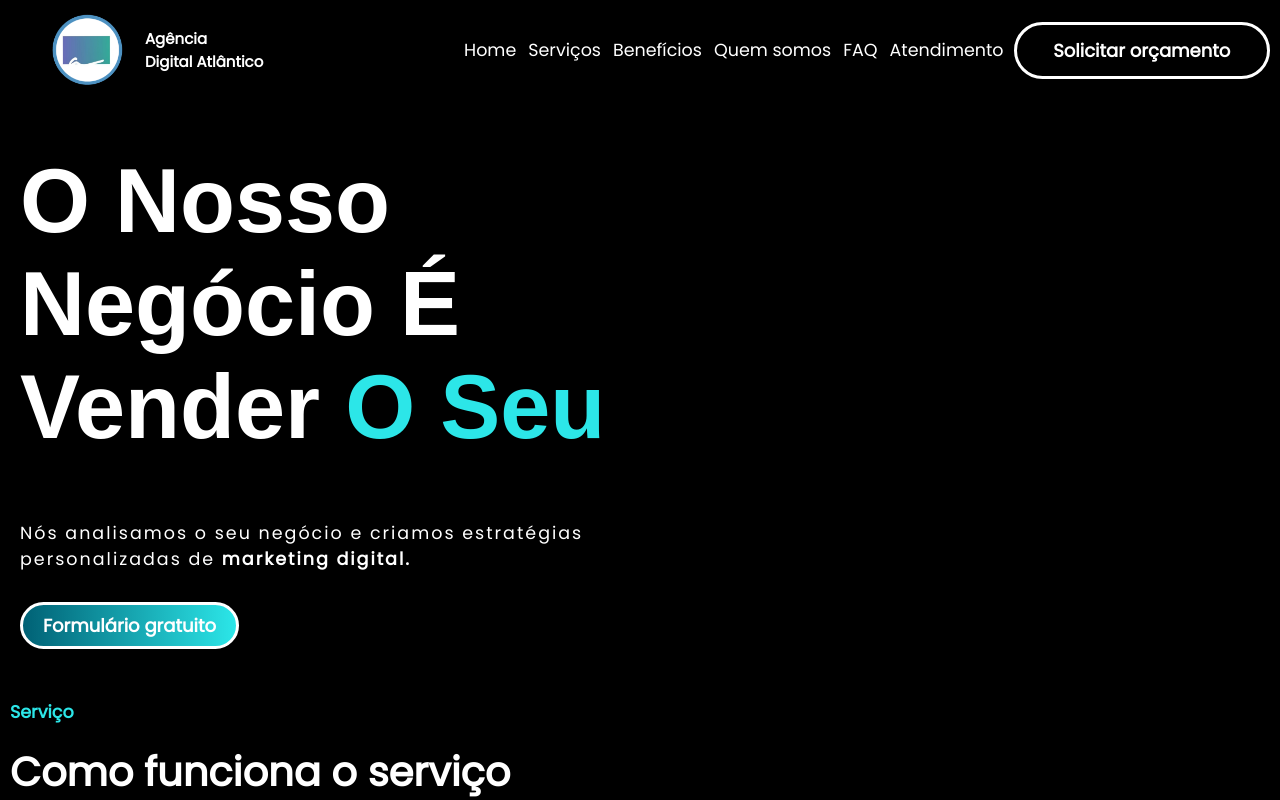
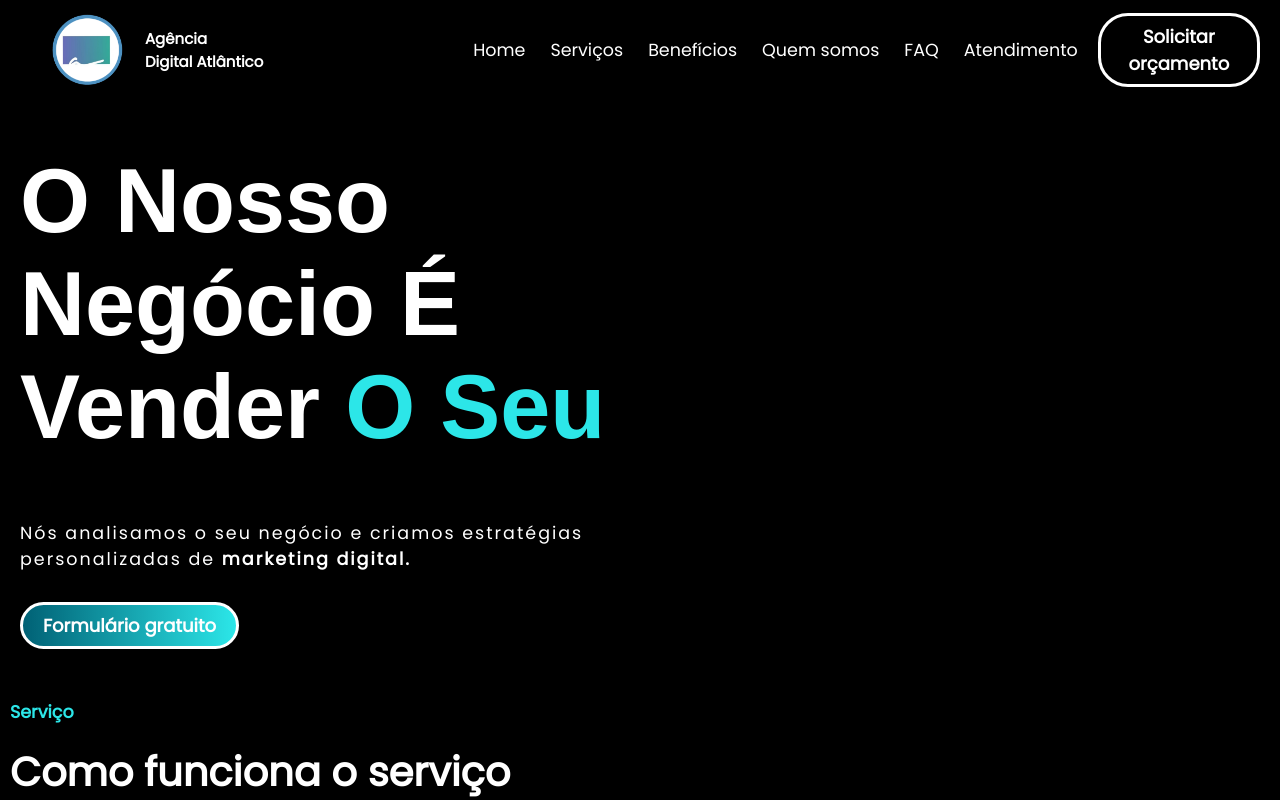
Before and after one commit to juliamendesc/agencia-digital-atlantico, a Next.js app: page / in a window 1280 px wide. Shown: the top 800 px of the page. Built offline with nearby package versions, Linux system fonts and the light colour scheme.

Commit message:
finish header

```diff
--- a/src/components/Header/header.module.scss
+++ b/src/components/Header/header.module.scss
@@ -2,18 +2,16 @@
   position: sticky;
   top: 0;
   width: 100%;
-  height: 100px;
+  height: 80px;
   z-index: 10000;
   background: black;
-  height: 80px;
   // Esse padding existe para dar um respiro header e as sections
-  padding-bottom: 1rem;
+  margin-bottom: 1rem;
 }
 
 .logoContainer {
   display: flex;
   width: 45%;
-  height: 100px;
   align-items: center;
   margin-left: 5rem;
 }
@@ -23,11 +21,9 @@
   flex-direction: column;
   margin-left: 2rem;
 
-  h1{
-    margin-bottom:0;
-    margin-top:0;
+  h1 {
+    margin: 0;
   }
-
 }
 
 .nav {
@@ -36,24 +32,38 @@
   display: flex;
   justify-content: space-between;
   align-items: center;
-
 }
 
 .navList {
   width: 100%;
-  height: 100px;
   padding: 0;
   display: flex;
   flex-direction: row;
   justify-content: flex-end;
-  margin-right: 1rem;
+  margin-right: 2rem;
   align-items: center;
-  gap: 1.2rem;
+  gap: 2.5rem;
   list-style: none;
 
   a {
     font-size: 1.75rem;
-     color: #ffff;
+    color: #ffff;
+    position: relative;
+
+    &::after {
+      content: ' ';
+      width: 0%;
+      height: 0.4rem;
+      background-color: #2ce6e8;
+      position: absolute;
+      bottom: 0;
+      left: 0;
+      transition: 0.7s ease-in-out;
+    }
+
+    &:hover::after {
+      width: 100%;
+    }
   }
 }
 
@@ -82,9 +92,8 @@
   border-color: white;
   border: 3px solid;
   transition: transform 0.2s cubic-bezier(0.235, 0, 0.05, 0.95);
-  width: 35%;
-  padding: 12px 24px;
-  margin-right: 1rem;
+  width: 20%;
+  margin-right: 2rem;
 }
 
 @media (max-width: 768px) {
@@ -110,7 +119,7 @@
   }
 
   .nav {
-      margin: 0 1rem;
+    margin: 0 1rem;
   }
 
   .navList {
```
